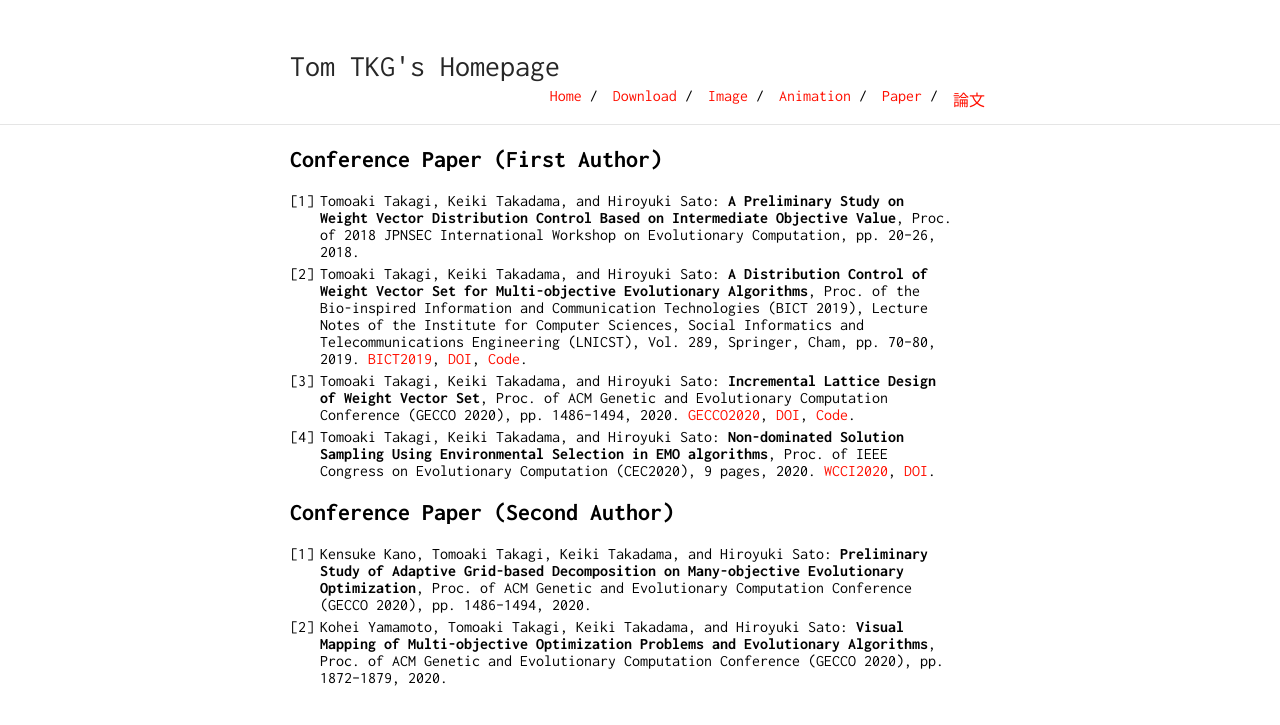
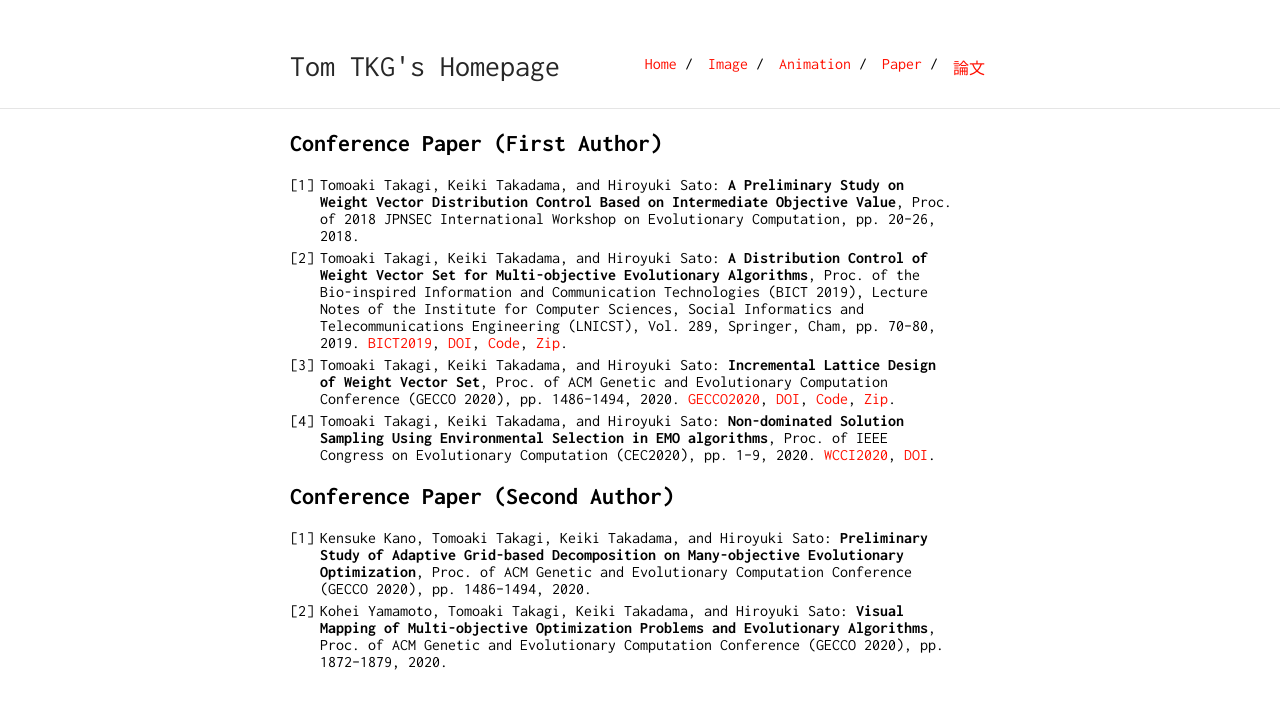
Before and after one commit to tomtkg/tomtkg.github.io, a Jekyll site: the page built from paper.md, in a window 1280 px wide. Shown: the top 725 px of the page. Built offline with Jekyll 4.4.1, drawn with Linux system fonts in a browser that asks for light colours.

Commit message:
update HP

```diff
--- a/_config.yml
+++ b/_config.yml
@@ -22,8 +22,6 @@
 nav:
  - name: "Home"
    link: "index"
- - name: "Download"
-   link: "download"
  - name: "Image"
    link: "image"
  - name: "Animation"
--- a/paper.md
+++ b/paper.md
@@ -5,9 +5,9 @@
 
 ## Conference Paper (First Author)
 1. Tomoaki Takagi, Keiki Takadama, and Hiroyuki Sato: **A Preliminary Study on Weight Vector Distribution Control Based on Intermediate Objective Value**,  Proc. of 2018 JPNSEC International Workshop on Evolutionary Computation, pp. 20--26, 2018.
-1. Tomoaki Takagi, Keiki Takadama, and Hiroyuki Sato: **A Distribution Control of Weight Vector Set for Multi-objective Evolutionary Algorithms**,  Proc. of the Bio-inspired Information and Communication Technologies (BICT 2019), Lecture Notes of the Institute for Computer Sciences, Social Informatics and Telecommunications Engineering (LNICST), Vol. 289, Springer, Cham, pp. 70--80, 2019. [BICT2019](https://bionetics2019.eai-conferences.org){:target="_blank"}, [DOI](https://doi.org/10.1007/978-3-030-24202-2_6){:target="_blank"}, [Code](https://github.com/tomtkg/MOEA-D-DCWVS){:target="_blank"}.
-1. Tomoaki Takagi, Keiki Takadama, and Hiroyuki Sato: **Incremental Lattice Design of Weight Vector Set**,  Proc. of ACM Genetic and Evolutionary Computation Conference (GECCO 2020), pp. 1486--1494, 2020. [GECCO2020](https://gecco-2020.sigevo.org){:target="_blank"}, [DOI](https://doi.org/10.1145/3377929.3398082){:target="_blank"}, [Code](https://github.com/tomtkg/ILD){:target="_blank"}.
-1. Tomoaki Takagi, Keiki Takadama, and Hiroyuki Sato: **Non-dominated Solution Sampling Using Environmental Selection in EMO algorithms**, Proc. of IEEE Congress on Evolutionary Computation (CEC2020), 9 pages, 2020. [WCCI2020](https://wcci2020.org){:target="_blank"}, [DOI](https://doi.org/10.1109/CEC48606.2020.9185529){:target="_blank"}.
+1. Tomoaki Takagi, Keiki Takadama, and Hiroyuki Sato: **A Distribution Control of Weight Vector Set for Multi-objective Evolutionary Algorithms**,  Proc. of the Bio-inspired Information and Communication Technologies (BICT 2019), Lecture Notes of the Institute for Computer Sciences, Social Informatics and Telecommunications Engineering (LNICST), Vol. 289, Springer, Cham, pp. 70--80, 2019. [BICT2019](https://bionetics2019.eai-conferences.org){:target="_blank"}, [DOI](https://doi.org/10.1007/978-3-030-24202-2_6){:target="_blank"}, [Code](https://github.com/tomtkg/MOEA-D-DCWVS){:target="_blank"}, [Zip](/data/MOEA-D-DCWVS-master.zip).
+1. Tomoaki Takagi, Keiki Takadama, and Hiroyuki Sato: **Incremental Lattice Design of Weight Vector Set**,  Proc. of ACM Genetic and Evolutionary Computation Conference (GECCO 2020), pp. 1486--1494, 2020. [GECCO2020](https://gecco-2020.sigevo.org){:target="_blank"}, [DOI](https://doi.org/10.1145/3377929.3398082){:target="_blank"}, [Code](https://github.com/tomtkg/ILD){:target="_blank"}, [Zip](/data/ILD-master.zip).
+1. Tomoaki Takagi, Keiki Takadama, and Hiroyuki Sato: **Non-dominated Solution Sampling Using Environmental Selection in EMO algorithms**, Proc. of IEEE Congress on Evolutionary Computation (CEC2020), pp. 1--9, 2020. [WCCI2020](https://wcci2020.org){:target="_blank"}, [DOI](https://doi.org/10.1109/CEC48606.2020.9185529){:target="_blank"}.
 
 ## Conference Paper (Second Author)
 1. Kensuke Kano, Tomoaki Takagi, Keiki Takadama, and Hiroyuki Sato: **Preliminary Study of Adaptive Grid-based Decomposition on Many-objective Evolutionary Optimization**, Proc. of ACM Genetic and Evolutionary Computation Conference (GECCO 2020), pp. 1486--1494, 2020.
```
Also changed, not shown: download.md (deleted, +0 -10 lines), index.md (+2 -2 lines).
